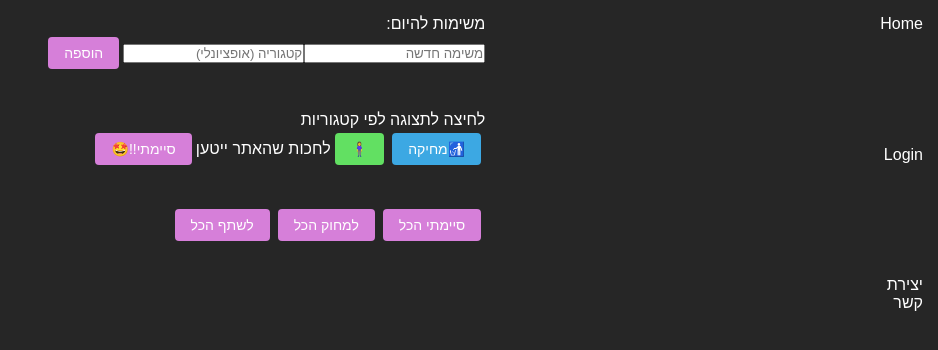
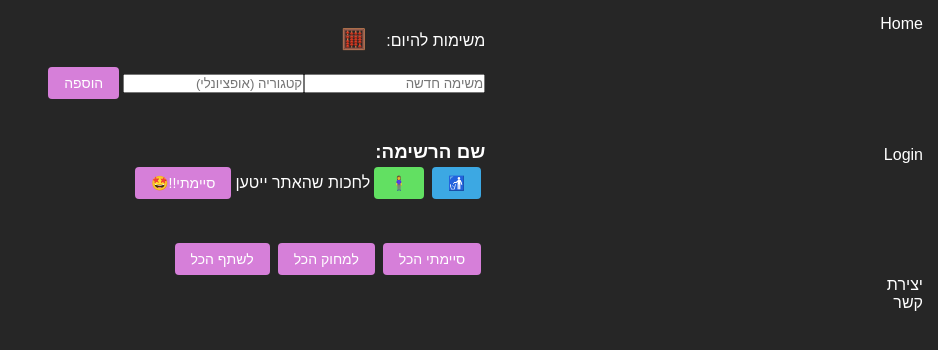
Before and after one commit to Or0naa/beStrongClient, a React (Vite) app: page /tasks in a window 1280 px wide. Shown: the top 350 px of the page, without its empty margins (342-1280 px from the left). Built offline with nearby package versions, Linux system fonts and the light colour scheme; a web font is replaced by a local one.

Commit message:
category name

```diff
--- a/src/App.jsx
+++ b/src/App.jsx
@@ -11,12 +11,13 @@ export default function App() {
   const [user, setUser] = useState(localStorage.getItem('user') ? JSON.parse(localStorage.getItem('user')) : null)
   const [todo, setTodo] = useState([{ todo: "לחכות שהאתר ייטען" }])
   const [viewList, setViewList] = useState(localStorage.viewList? localStorage.viewList: false);
+  const [categoryName, setCategoryName] = useState("");
 
 
 
   return (
     <div>
-      <DataContext.Provider value={{ advices, setAdvices, url, user, setUser, todo, setTodo, viewList, setViewList }}>
+      <DataContext.Provider value={{ advices, setAdvices, url, user, setUser, todo, setTodo, viewList, setViewList, categoryName, setCategoryName }}>
         <Layout />
         <ToastContainer />
       </DataContext.Provider>
--- a/src/pages/AdminPage/index.jsx
+++ b/src/pages/AdminPage/index.jsx
@@ -2,6 +2,7 @@ import React, { useContext, useEffect, useState } from 'react';
 import axios from 'axios';
 import styles from './style.module.css';
 import DataContext from '../../context/DataContext';
+import DecisionHelper from '../DecisionHelper';
 
 const AdminPage = () => {
   const [advicesToCheck, setAdvicesToCheck] = useState([]);
@@ -11,7 +12,7 @@ const AdminPage = () => {
     const fetchAdvices = async () => {
       try {
         const res = await axios.get(`${url}/advice/check`);
-        console.log("res", res);
+        // console.log("res", res);
         setAdvicesToCheck(res.data);
       } catch (err) {
         console.error(err);
@@ -49,6 +50,8 @@ const AdminPage = () => {
         </div>
       ))
     : "אין עצות חדשות"}
+
+    <DecisionHelper/>
     </div>
   );
 };
--- /dev/null
+++ b/src/pages/DecisionHelper/index.jsx
@@ -0,0 +1,47 @@
+import { useState } from 'react';
+import styles from './style.module.css'
+
+export default function DecisionHelper() {
+
+  const [question, setQuestion] = useState('');
+  const [options, setOptions] = useState([{ option: 'אפשרות ' }, { option: 'אפשרות ' }]);
+
+  const handleQuestionChange = (e) => {
+    setQuestion(e.target.value);
+  };
+
+  const handleOptionChange = (e, index) => {
+    const newOptions = [...options];
+    newOptions[index].option = e.target.value;
+    setOptions(newOptions);
+  }
+
+  const handleMoreOptions = () => {
+    const newOptions = [...options, { option: 'אפשרות ' }];
+    setOptions(newOptions);
+  }
+
+  const handleSubmit = (e) => {
+    e.preventDefault();
+    // ניתן להשתמש כאן ב state של השאלה והאפשרויות לעשות משהו איתם
+    console.log("שאלה:", question);
+    console.log("אפשרויות:", options.map(option => option.option));
+  }
+
+  return (
+    <div>
+      <form onSubmit={handleSubmit}>
+        <input type='text' placeholder='שאלה' value={question} onChange={handleQuestionChange} />
+        {
+          options.map((option, index) => (
+            <div key={index}>
+              <input type='text' placeholder={`${option.option} ${index + 1}`} onChange={(e) => handleOptionChange(e, index)} />
+            </div>
+          ))
+        }
+        <button type="button" onClick={handleMoreOptions}>הוסף אפשרות נוספת</button>
+        <button type="submit">החלט</button>
+      </form>
+    </div>
+  )
+}
--- a/src/pages/Dreams/index.jsx
+++ b/src/pages/Dreams/index.jsx
@@ -54,7 +54,7 @@ export default function Dreams() {
   }, [dreams]);
 
 
-  console.log("dreams", dreams);
+  //console.log("dreams", dreams);
 
   const handleDreamClick = async (id) => {
     const dreamDone = window.confirm("הגשמת את החלום?");
--- a/src/pages/Lists/index.jsx
+++ b/src/pages/Lists/index.jsx
@@ -11,7 +11,7 @@ export default function Lists() {
   const [categories, setCategories] = useState([])
   const [cat, setCat] = useState("") // הוספת סטאט נוסף עבור הקטגוריה הנבחרת
 
-  const { url, user, viewList, setViewList, todo, setTodo } = useContext(DataContext)
+  const { url, user, viewList, setViewList, todo, setTodo, setCategoryName } = useContext(DataContext)
   const nav = useNavigate()
 
   useEffect(() => {
@@ -30,7 +30,8 @@ export default function Lists() {
   const handleGetoneCat = (i) => {
     setCat(i); // עדכון ערך הקטגוריה בעת בחירה
     setViewList(false);
-
+    localStorage.viewList = false;
+    setCategoryName(i)
     handleGetList(i)
   };
 
@@ -57,6 +58,7 @@ export default function Lists() {
       console.error(error);
     }
     setViewList(false)
+    setCategoryName("כל המשימות")
   }
 
   function getRandomColor() {
--- a/src/pages/Login/index.jsx
+++ b/src/pages/Login/index.jsx
@@ -21,7 +21,7 @@ export default function Login() {
         email: e.target.email.value,
         password: e.target.password.value
       });
-      console.log(response.data._id);
+      //console.log(response.data._id);
       setLoading(false);
 
       if (!response.data._id) {
--- a/src/pages/Tasks/index.jsx
+++ b/src/pages/Tasks/index.jsx
@@ -7,7 +7,7 @@ import DataContext from '../../context/DataContext';
 import Lists from '../Lists';
 
 export default function Tasks() {
-  const { url, user, todo, setTodo, viewList, setViewList } = useContext(DataContext)
+  const { url, user, todo, setTodo, viewList, setViewList, categoryName } = useContext(DataContext)
 
   const [congratulations, setCongratulations] = useState("מעולההה");
 
@@ -172,7 +172,7 @@ export default function Tasks() {
             todo: t._id,
             user: user._id
           })
-          console.log({res})
+          console.log({ res })
           t.sharedWith = []
         } catch (err) {
           console.error(err)
@@ -230,7 +230,9 @@ export default function Tasks() {
 
   return (
     <div>
-      <p>משימות להיום:</p>
+      <p>משימות להיום:
+      <button style={{backgroundColor:'inherit', fontSize:"20px"}} onClick={handleViewList} title={!viewList ? "לחיצה לתצוגה לפי קטגוריות" : "לחיצה לתצוגת משימות"}>{viewList?"📃":"🧮"}</button>
+</p>
       <div>
         <form onSubmit={(e) => handleAddTodo(e)}>
           <input type="text" name='todo' placeholder='משימה חדשה' />
@@ -238,14 +240,14 @@ export default function Tasks() {
           <button type='submit' className={styles.button}>הוספה</button>
         </form>
         <br />
-        <div onClick={handleViewList}>{!viewList ? "לחיצה לתצוגה לפי קטגוריות" : "לחיצה לתצוגת כל המשימות"}</div>
       </div>
       {viewList ? <Lists /> :
         <div>
+          <h3>שם הרשימה: {categoryName}</h3>
           {todo.map((t) => (
             <div>
-              <button onClick={() => handleDelete(t)} className={`${styles.button} ${styles.delete}`}>🚮מחיקה</button>
-              <button onClick={() => handleShare(t)} className={`${styles.button} ${styles.share}`}>{t.sharedWith && t.sharedWith.length > 0 ? "🧑‍🤝‍🧑" : "🧍‍♀️"}</button>
+              <button onClick={() => handleDelete(t)} className={`${styles.button} ${styles.delete}`} title="מחיקה">🚮</button>
+              <button onClick={() => handleShare(t)} className={`${styles.button} ${styles.share}`} title="שיתוף">{t.sharedWith && t.sharedWith.length > 0 ? "🧑‍🤝‍🧑" : "🧍‍♀️"}</button>
               {editingTask === t ? (
                 <input
                   type="text"
@@ -262,6 +264,7 @@ export default function Tasks() {
                 <span
                   className={t.isDone ? `${styles.done}` : ''}
                   onClick={() => handleEditClick(t)}
+                  title="לעריכה לחצי"
                 >
                   {t.todo}
                 </span>
@@ -269,6 +272,7 @@ export default function Tasks() {
               <button
                 onClick={() => handleIsDone(t)}
                 className={`${styles.button} ${t.isDone ? styles.done : styles.doneButton}`}
+                title="בוצע"
               >
                 {t.isDone ? "לעשות שוב?" : "סיימתי!!🤩"}
               </button>
```
Also changed, not shown: src/pages/DecisionHelper/style.module.css (added).
